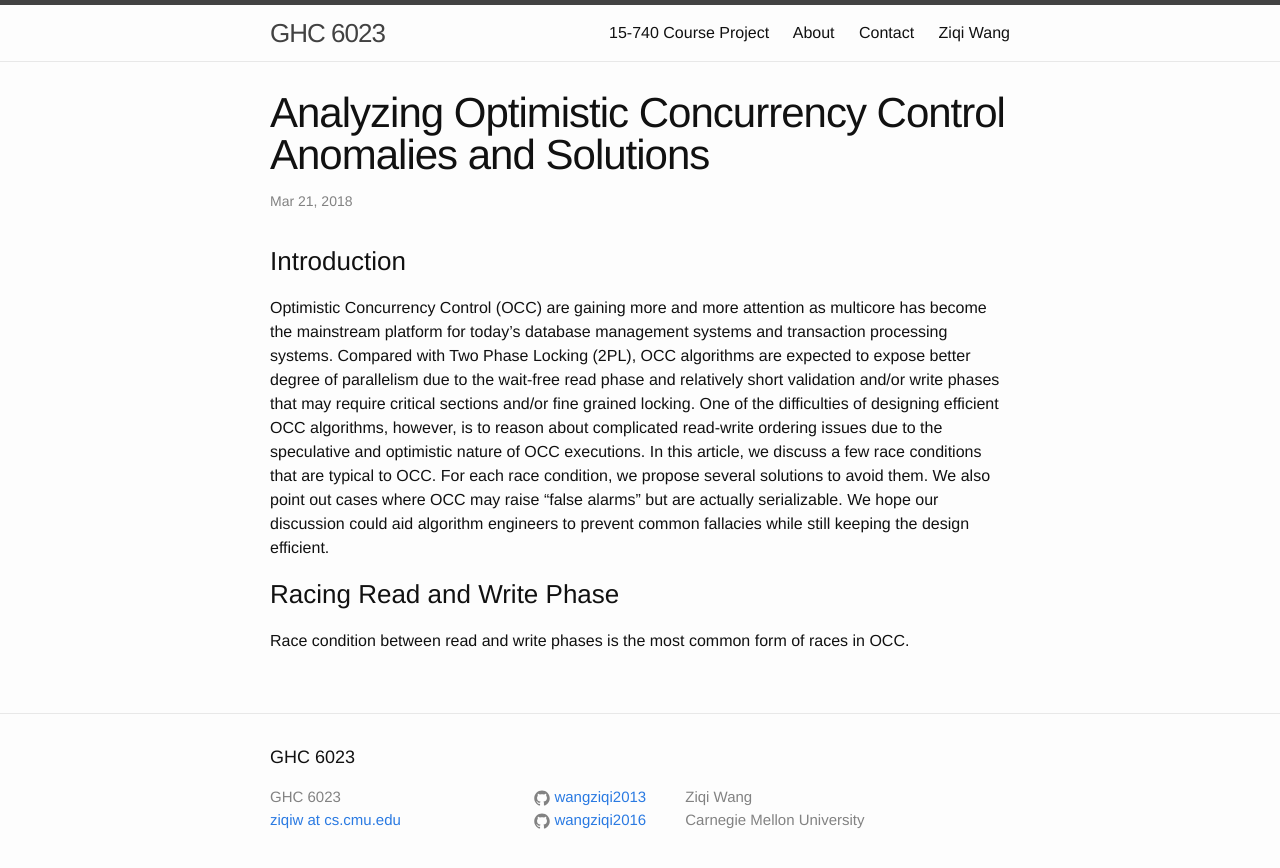
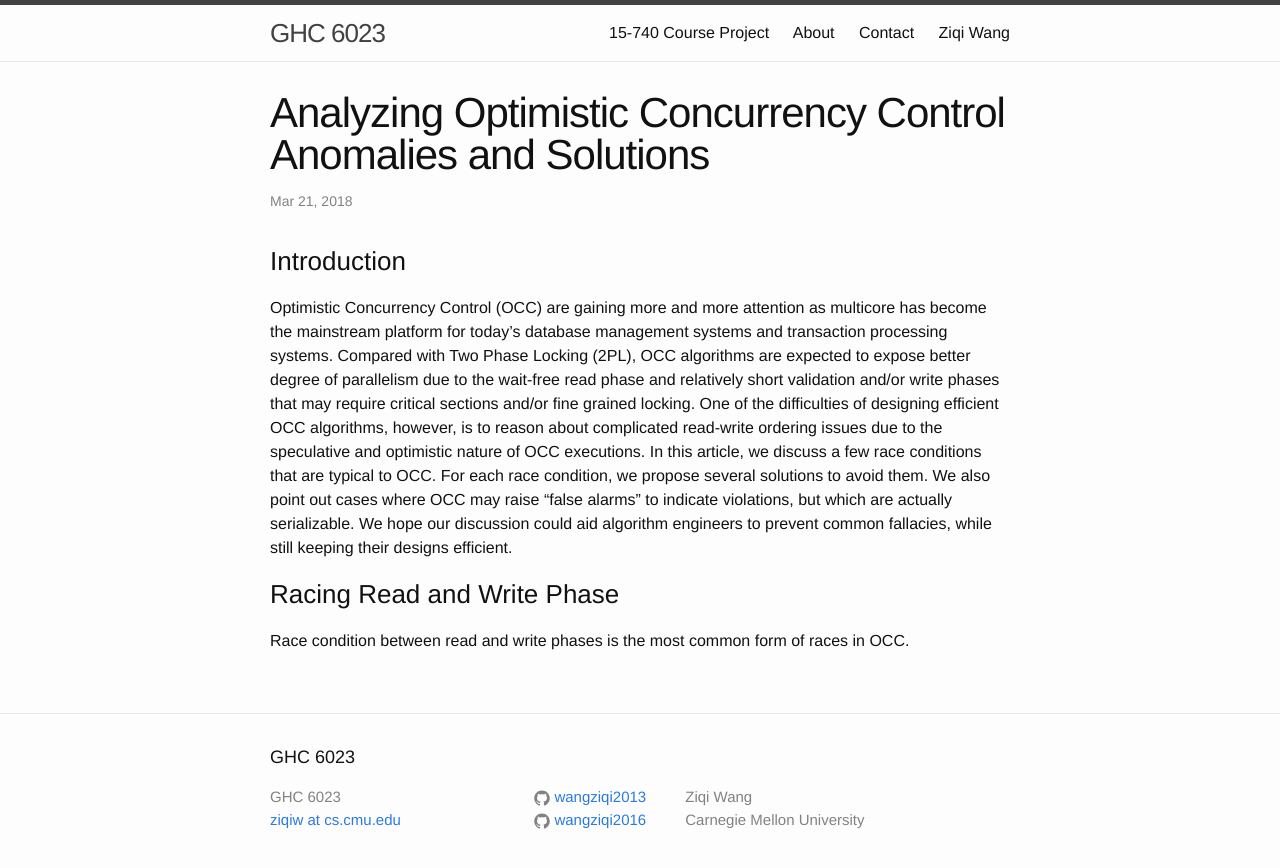
Before and after one commit to wangziqi2013/wangziqi2013.github.io, a Jekyll site: the page built from _posts/2018-03-21-Analyzing-OCC-Anomalies-and-Solutions.markdown, in a window 1280 px wide. Shown: the top 868 px of the page. Built offline with Jekyll 4.4.1, drawn with Linux system fonts in a browser that asks for light colours.

Commit message:
Small change

```diff
--- a/_posts/2018-03-21-Analyzing-OCC-Anomalies-and-Solutions.markdown
+++ b/_posts/2018-03-21-Analyzing-OCC-Anomalies-and-Solutions.markdown
@@ -17,8 +17,9 @@ One of the difficulties of designing efficient OCC algorithms, however, is to re
 read-write ordering issues due to the speculative and optimistic nature of OCC executions.
 In this article, we discuss a few race conditions that are typical to OCC. For each race
 condition, we propose several solutions to avoid them. We also point out cases where OCC
-may raise "false alarms" but are actually serializable. We hope our discussion could aid algorithm
-engineers to prevent common fallacies while still keeping the design efficient.
+may raise "false alarms" to indicate violations, but which are actually serializable.
+We hope our discussion could aid algorithm engineers to prevent common fallacies, while
+still keeping their designs efficient.
 
 ### Racing Read and Write Phase
 
```
